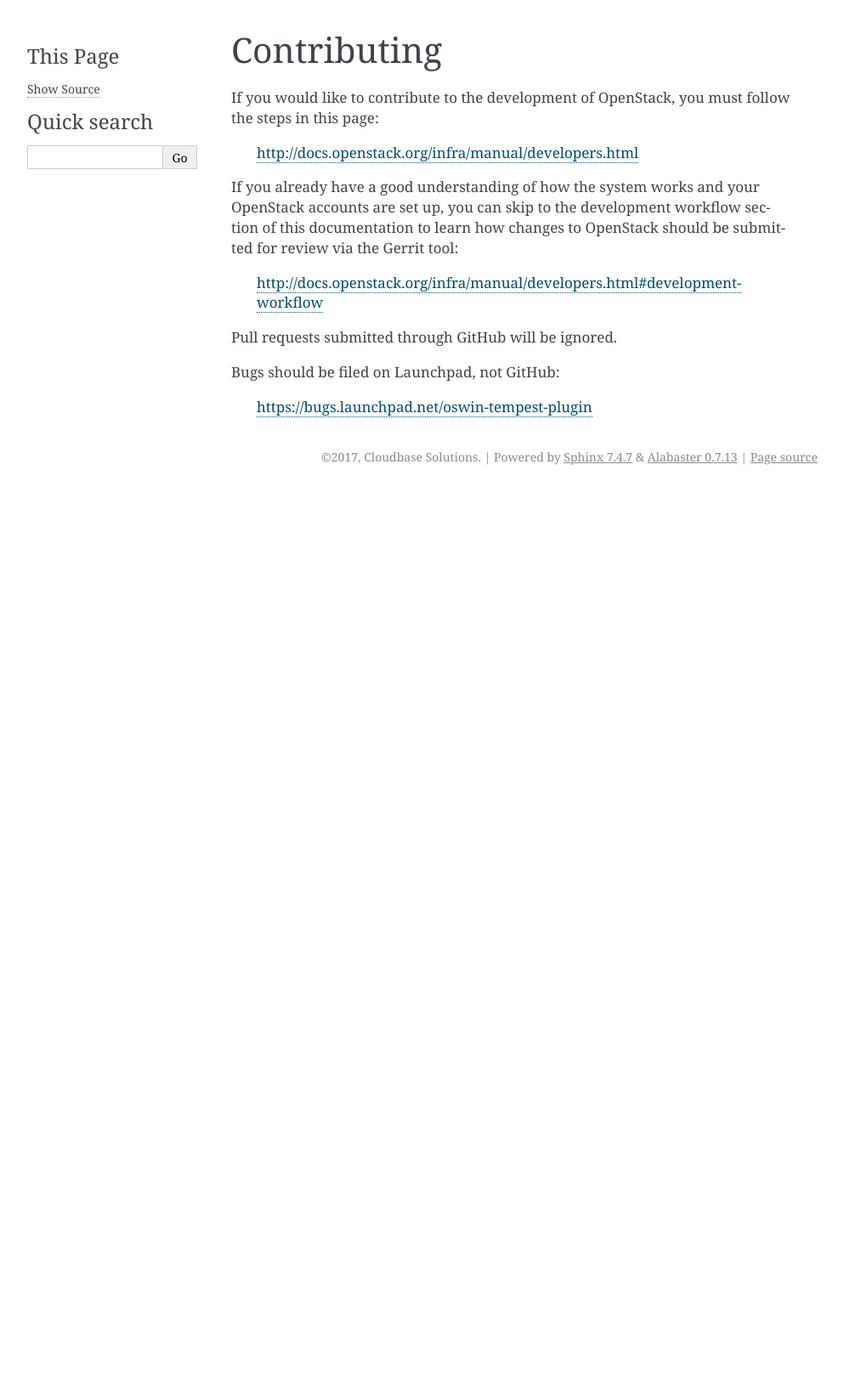
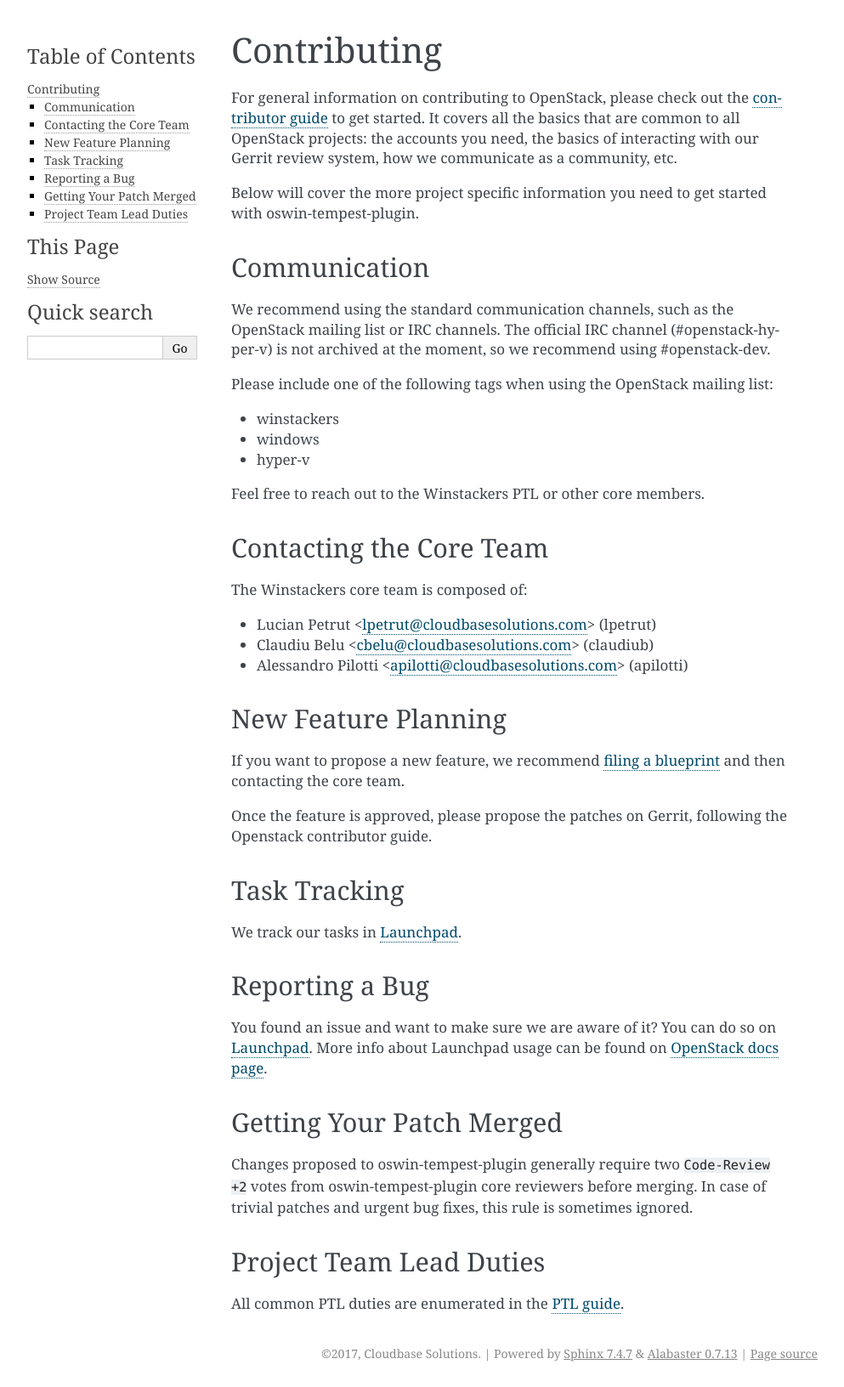
Before and after one commit to openstack-archive/oswin-tempest-plugin, a Sphinx documentation site: the page built from doc/source/contributing.rst, in a window 1280 px wide. Shown: the whole page at 85% size, without its empty margins (148-1141 px from the left). Built offline with Sphinx 7.4.7, drawn with Linux system fonts in a browser that asks for light colours; before the commit the page ends 900 px from its top, so only the background shows below that.

Commit message:
Ussuri contributor docs community goal
This patch updates the contributor documentation to follow
the guidelines of the Ussuri cycle community goal[1].

[1] https://governance.openstack.org/tc/goals/selected/ussuri/project-ptl-and-contrib-docs.html

Change-Id: I8200260196d71e2ea133e4157b4ec0765536d41f

```diff
--- a/CONTRIBUTING.rst
+++ b/CONTRIBUTING.rst
@@ -1,17 +1,19 @@
-If you would like to contribute to the development of OpenStack, you must
-follow the steps in this page:
+The source repository for this project can be found at:
 
-   http://docs.openstack.org/infra/manual/developers.html
+  https://opendev.org/openstack/oswin-tempest-plugin
 
-If you already have a good understanding of how the system works and your
-OpenStack accounts are set up, you can skip to the development workflow
-section of this documentation to learn how changes to OpenStack should be
-submitted for review via the Gerrit tool:
+Pull requests submitted through GitHub are not monitored.
 
-   http://docs.openstack.org/infra/manual/developers.html#development-workflow
+To start contributing to OpenStack, follow the steps in the contribution guide
+to set up and use Gerrit:
 
-Pull requests submitted through GitHub will be ignored.
+  https://docs.openstack.org/contributors/code-and-documentation/quick-start.html
 
-Bugs should be filed on Launchpad, not GitHub:
+Bugs should be filed on Launchpad:
 
-   https://bugs.launchpad.net/oswin-tempest-plugin
+  https://bugs.launchpad.net/oswin-tempest-plugin
+
+For more specific information about contributing to this repository, see the
+oswin-tempest-plugin contributor guide:
+
+  https://docs.openstack.org/oswin-tempest-plugin/latest/contributor/contributing.html
--- a/doc/source/contributing.rst
+++ b/doc/source/contributing.rst
@@ -1,4 +1,93 @@
 ============
 Contributing
 ============
-.. include:: ../../CONTRIBUTING.rst
+
+For general information on contributing to OpenStack, please check out the
+`contributor guide <https://docs.openstack.org/contributors/>`_ to get started.
+It covers all the basics that are common to all OpenStack projects: the accounts
+you need, the basics of interacting with our Gerrit review system, how we
+communicate as a community, etc.
+
+Below will cover the more project specific information you need to get started
+with oswin-tempest-plugin.
+
+Communication
+~~~~~~~~~~~~~
+.. This would be a good place to put the channel you chat in as a project; when/
+   where your meeting is, the tags you prepend to your ML threads, etc.
+
+We recommend using the standard communication channels, such as the OpenStack
+mailing list or IRC channels. The official IRC channel (#openstack-hyper-v) is
+not archived at the moment, so we recommend using #openstack-dev.
+
+Please include one of the following tags when using the OpenStack mailing
+list:
+
+* winstackers
+* windows
+* hyper-v
+
+Feel free to reach out to the Winstackers PTL or other core members.
+
+Contacting the Core Team
+~~~~~~~~~~~~~~~~~~~~~~~~
+.. This section should list the core team, their irc nicks, emails, timezones
+   etc. If all this info is maintained elsewhere (i.e. a wiki), you can link to
+   that instead of enumerating everyone here.
+
+The Winstackers core team is composed of:
+
+* Lucian Petrut <lpetrut@cloudbasesolutions.com> (lpetrut)
+* Claudiu Belu <cbelu@cloudbasesolutions.com> (claudiub)
+* Alessandro Pilotti <apilotti@cloudbasesolutions.com> (apilotti)
+
+New Feature Planning
+~~~~~~~~~~~~~~~~~~~~
+.. This section is for talking about the process to get a new feature in. Some
+   projects use blueprints, some want specs, some want both! Some projects
+   stick to a strict schedule when selecting what new features will be reviewed
+   for a release.
+
+If you want to propose a new feature, we recommend `filing a blueprint
+<https://blueprints.launchpad.net/oswin-tempest-plugin>`__ and then contacting
+the core team.
+
+Once the feature is approved, please propose the patches on Gerrit, following
+the Openstack contributor guide.
+
+Task Tracking
+~~~~~~~~~~~~~
+.. This section is about where you track tasks- launchpad? storyboard? is there
+   more than one launchpad project? what's the name of the project group in
+   storyboard?
+
+We track our tasks in `Launchpad <https://bugs.launchpad.net/oswin-tempest-plugin>`__.
+
+Reporting a Bug
+~~~~~~~~~~~~~~~
+.. Pretty self explanatory section, link directly to where people should report
+   bugs for your project.
+
+You found an issue and want to make sure we are aware of it? You can do so on
+`Launchpad <https://bugs.launchpad.net/oswin-tempest-plugin/+filebug>`__.
+More info about Launchpad usage can be found on `OpenStack docs page
+<https://docs.openstack.org/contributors/common/task-tracking.html#launchpad>`_.
+
+Getting Your Patch Merged
+~~~~~~~~~~~~~~~~~~~~~~~~~
+.. This section should have info about what it takes to get something merged. Do
+   you require one or two +2's before +W? Do some of your repos require unit
+   test changes with all patches? etc.
+
+Changes proposed to oswin-tempest-plugin generally require two ``Code-Review +2``
+votes from oswin-tempest-plugin core reviewers before merging. In case of trivial
+patches and urgent bug fixes, this rule is sometimes ignored.
+
+Project Team Lead Duties
+~~~~~~~~~~~~~~~~~~~~~~~~
+.. this section is where you can put PTL specific duties not already listed in
+   the common PTL guide (linked below), or if you already have them written
+   up elsewhere you can link to that doc here.
+
+All common PTL duties are enumerated in the `PTL guide
+<https://docs.openstack.org/project-team-guide/ptl.html>`_.
```
